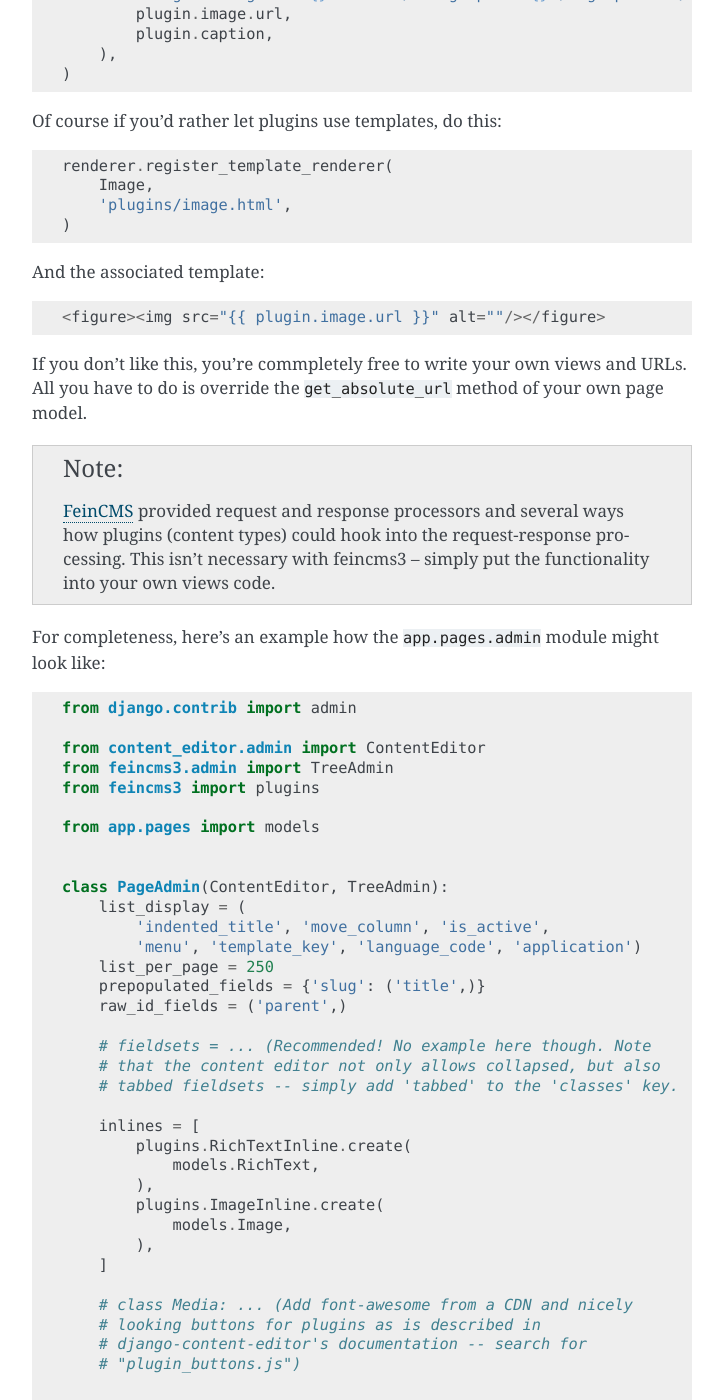
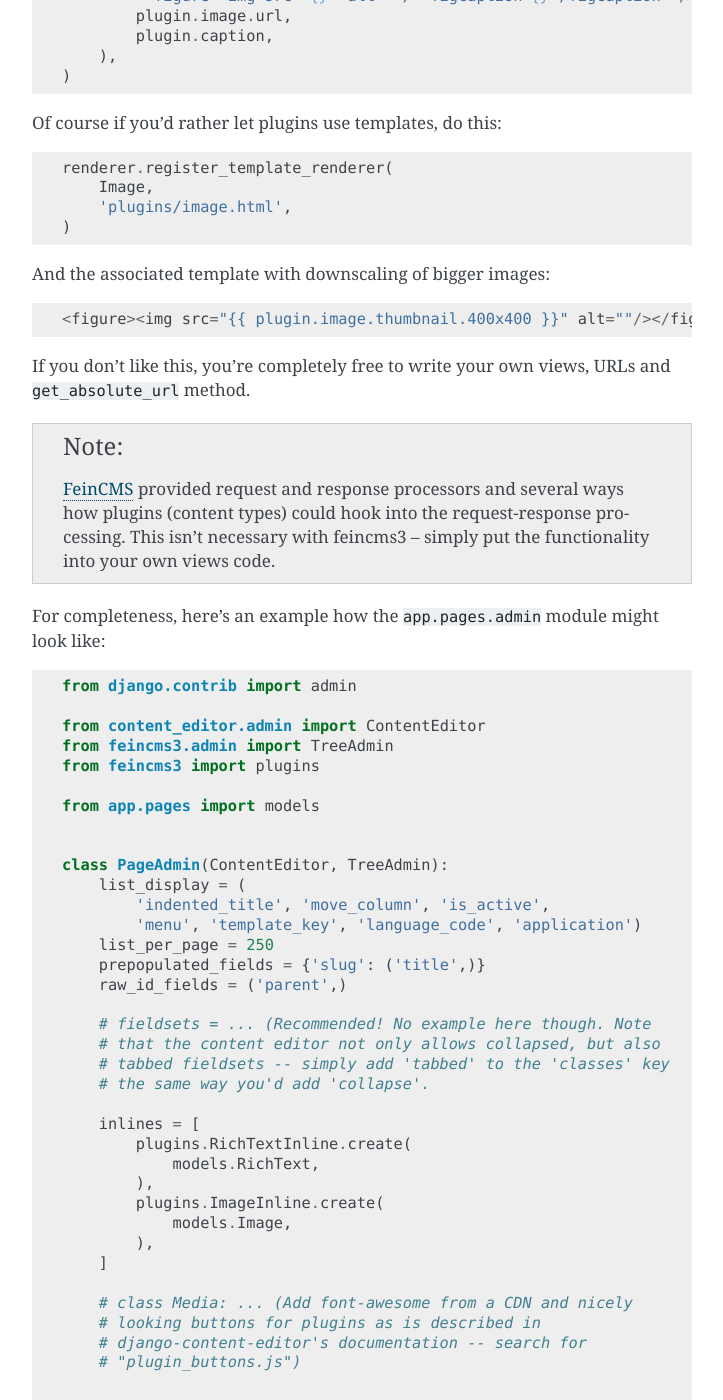
Before and after one commit to feincms/feincms3, a Sphinx documentation site: the page built from docs/index.rst, in a window 1280 px wide and 1400 px high, scrolled down 7067 px. Shown: the whole window, without its empty margins (388-1111 px from the left). Built offline with Sphinx 7.4.7, drawn with Linux system fonts in a browser that asks for light colours; the version number could not be read and is left out; some of the changed text lies outside the part shown.

Commit message:
Minor documentation edits

```diff
--- a/docs/index.rst
+++ b/docs/index.rst
@@ -327,21 +327,18 @@ Of course if you'd rather let plugins use templates, do this::
         'plugins/image.html',
     )
 
-And the associated template::
+And the associated template with downscaling of bigger images::
 
-    <figure><img src="{{ plugin.image.url }}" alt=""/></figure>
+    <figure><img src="{{ plugin.image.thumbnail.400x400 }}" alt=""/></figure>
 
-If you don't like this, you're commpletely free to write your own views
-and URLs. All you have to do is override the ``get_absolute_url`` method
-of your own page model.
-
+If you don't like this, you're completely free to write your own views,
+URLs and ``get_absolute_url`` method.
 
 .. note::
    FeinCMS_ provided request and response processors and several ways
    how plugins (content types) could hook into the request-response
    processing. This isn't necessary with feincms3 -- simply put the
    functionality into your own views code.
-
 
 For completeness, here's an example how the ``app.pages.admin`` module
 might look like::
@@ -365,7 +362,8 @@ might look like::
 
         # fieldsets = ... (Recommended! No example here though. Note
         # that the content editor not only allows collapsed, but also
-        # tabbed fieldsets -- simply add 'tabbed' to the 'classes' key.
+        # tabbed fieldsets -- simply add 'tabbed' to the 'classes' key
+        # the same way you'd add 'collapse'.
 
         inlines = [
             plugins.RichTextInline.create(
```
Also changed, not shown: other parts of docs/index.rst (+5 -5 lines), 2 other files.
